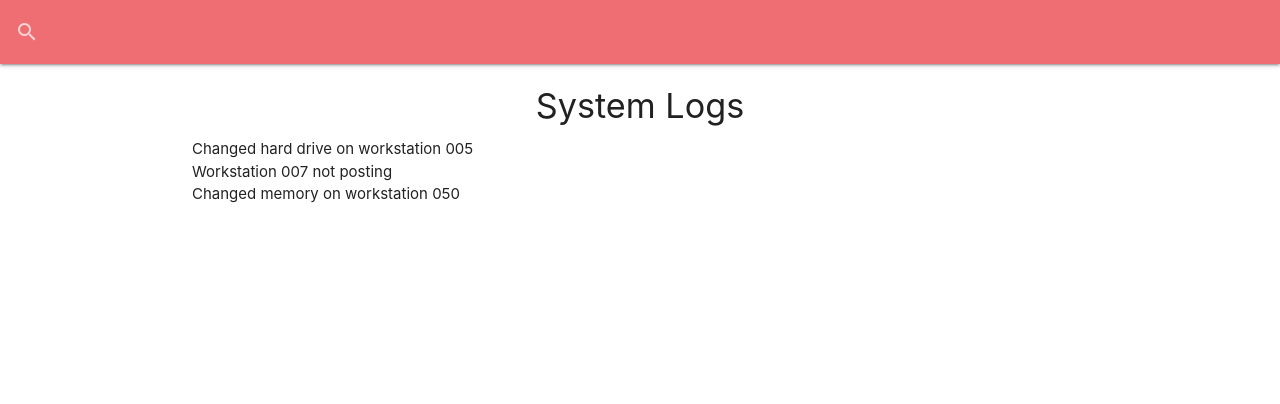
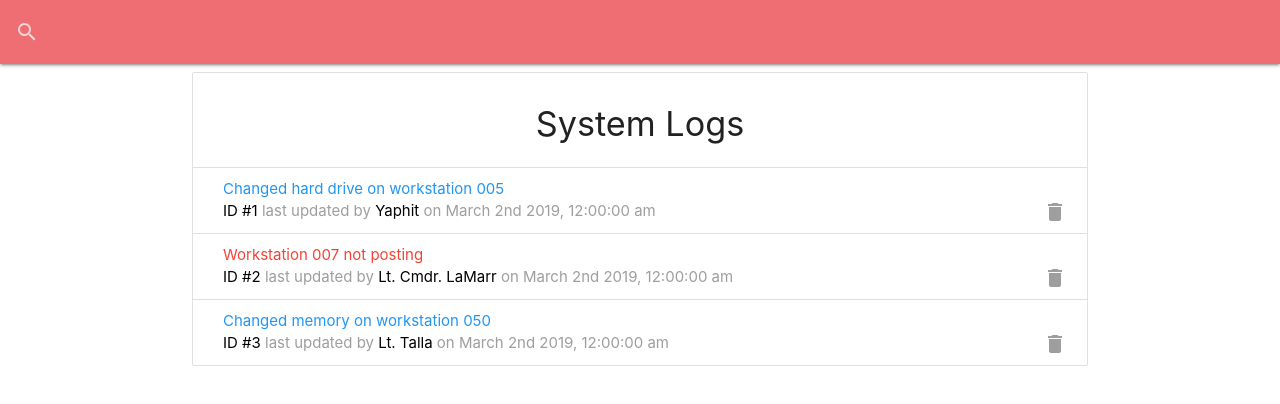
Before and after one commit to hayam8/it_logger, a React (Create React App) app: page / in a window 1280 px wide. Shown: the top 404 px of the page. Built offline with nearby package versions, Linux system fonts and the light colour scheme; data requests are answered from the project's data file.

Commit message:
LogItem & Preloader components

```diff
--- a/package.json
+++ b/package.json
@@ -4,8 +4,10 @@
   "private": true,
   "dependencies": {
     "materialize-css": "^1.0.0",
+    "moment": "^2.24.0",
     "react": "^16.9.0",
     "react-dom": "^16.9.0",
+    "react-moment": "^0.9.2",
     "react-scripts": "3.1.2"
   },
   "scripts": {
--- /dev/null
+++ b/src/components/layout/Preloader.js
@@ -0,0 +1,11 @@
+import React from "react";
+
+const Preloader = () => {
+  return (
+    <div className='progress blue lighten-4'>
+      <div className='indeterminate blue'></div>
+    </div>
+  );
+};
+
+export default Preloader;
--- a/src/components/logs/LogItem.js
+++ b/src/components/logs/LogItem.js
@@ -0,0 +1,35 @@
+import React from "react";
+import Moment from "react-moment";
+import PropTypes from "prop-types";
+
+const LogItem = ({ log }) => {
+  return (
+    <li className='collection-item'>
+      <div>
+        <a
+          href='#edit-log-modal'
+          className={`modal-trigger ${
+            log.attention ? "red-text" : "blue-text"
+          }`}
+        >
+          {log.message}
+        </a>
+        <br />
+        <span className='grey-text'>
+          <span className='black-text'>ID #{log.id}</span> last updated by{" "}
+          <span className='black-text'>{log.tech}</span> on{" "}
+          <Moment format='MMMM Do YYYY, h:mm:ss a'>{log.date}</Moment>
+        </span>
+        <a href='#!' className='secondary-content'>
+          <i className='material-icons grey-text'>delete</i>
+        </a>
+      </div>
+    </li>
+  );
+};
+
+LogItem.propTypes = {
+  log: PropTypes.object.isRequired
+};
+
+export default LogItem;
--- a/src/components/logs/Logs.js
+++ b/src/components/logs/Logs.js
@@ -1,4 +1,6 @@
 import React, { useState, useEffect } from "react";
+import LogItem from "./LogItem";
+import Preloader from "../layout/Preloader";
 
 const Logs = () => {
   // Initialize state
@@ -21,18 +23,18 @@
   };
 
   if (loading) {
-    return <h4>Loading...</h4>;
+    return <Preloader />;
   }
 
   return (
-    <ul className='collection-with-header'>
+    <ul className='collection with-header'>
       <li className='collection-header'>
         <h4 className='center'>System Logs</h4>
       </li>
       {!loading && logs.length === 0 ? (
         <p className='center'>No Logs to show...</p>
       ) : (
-        logs.map(log => <li>{log.message}</li>)
+        logs.map(log => <LogItem log={log} key={log.id} />)
       )}
     </ul>
   );
```
Also changed, not shown: 1 other file (tests, documents, lock files or other folders).
